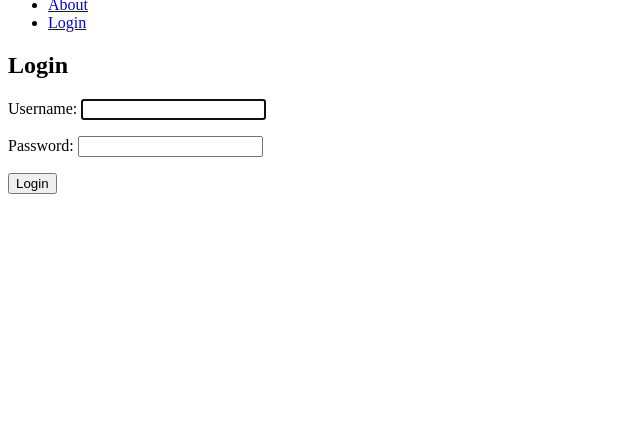
After one commit to YazeedAsaad1/capstone-, a Django app: page /accounts/login/ in a window 1280 px wide. The commit adds this page. Shown: the part 332-766 px from the top of the page, without its empty margins (0-640 px from the left). Run offline with Django 5.2, Linux system fonts and the light colour scheme.

Commit message:
done with the login

```diff
--- a/main_app/models.py
+++ b/main_app/models.py
@@ -1,11 +1,13 @@
 from django.db import models
 from django.urls import reverse
+from django.contrib.auth.models import User
 
 class List(models.Model):
     task = models.CharField(max_length=100)
     date = models.DateTimeField()
     description = models.TextField(max_length=250)
     is_complete = models.BooleanField(default=False)
+    user = models.ForeignKey(User, on_delete=models.CASCADE)
 
     def __str__(self):
         return self.task
--- a/main_app/templates/base.html
+++ b/main_app/templates/base.html
@@ -18,9 +18,20 @@
       </div>
       <nav>
         <ul>
+            {% if user.is_authenticated %}
             <li><a href="{% url 'list' %}">My List</a></li>
+            <li><a href="{% url 'create' %}">Create a task</a></li>
             <li><a href="{% url 'about' %}">About</a></li>
-            <li><a href="{% url 'create' %}">Create a task</a></li>
+            <li>
+                <form id="logout-form" method="post" action="{% url 'logout' %}">
+                {% csrf_token %}
+                <button type="submit">Log out</button>
+                </form>
+            </li>
+            {% else %}
+            <li><a href="{% url 'about' %}">About</a></li>
+            <li><a href="{% url 'home' %}">Login</a></li>
+            {% endif %}
         </ul>
       </nav>
     </header>
--- /dev/null
+++ b/main_app/templates/home.html
@@ -0,0 +1,16 @@
+{% extends 'base.html' %}
+
+{% block content %}
+
+{% if not user.is_authenticated %}
+  <section>
+    <form action="{% url 'home' %}" method="post" class="login">
+      <h1>Login</h1>
+      {% csrf_token %} {{ form.as_p }}
+      <input type="hidden" name="next" value="{{ next }}" />
+      <button type="submit" class="btn submit">Login</button>
+    </form>
+  </section>
+{% endif %}
+
+{% endblock %}
--- a/main_app/urls.py
+++ b/main_app/urls.py
@@ -8,4 +8,5 @@ urlpatterns = [
     path('create/', views.TaskCreate.as_view(), name='create'),
     path('<int:pk>/update/', views.TasktUpdate.as_view(), name='task-update'),
     path('<int:pk>/delete/', views.TaskDelete.as_view(), name='task-delete'),
+    path('accounts/login/', views.Home.as_view(), name='home'),
 ]
--- a/main_app/views.py
+++ b/main_app/views.py
@@ -1,6 +1,7 @@
 from django.shortcuts import render
 from django.views.generic.edit import CreateView, UpdateView, DeleteView
 from .models import List
+from django.contrib.auth.views import LoginView
 
 # Define the home view function
 def about(request):
@@ -18,6 +19,10 @@ class TaskCreate(CreateView):
     model = List
     fields = '__all__'
 
+    def form_valid(self, form):
+        form.instance.user = self.request.user
+        return super().form_valid(form)
+
 class TasktUpdate(UpdateView):
     model = List
     fields = ['task', 'date', 'description', 'is_complete']
@@ -25,3 +30,6 @@ class TasktUpdate(UpdateView):
 class TaskDelete(DeleteView):
     model = List
     success_url = '/'
+
+class Home(LoginView):
+    template_name = 'home.html'
--- a/to_do_list/settings.py
+++ b/to_do_list/settings.py
@@ -120,4 +120,8 @@ STATIC_URL = 'static/'
 # Default primary key field type
 # https://docs.djangoproject.com/en/5.2/ref/settings/#default-auto-field
 
+LOGIN_REDIRECT_URL = 'list'
+
+LOGOUT_REDIRECT_URL = 'home'
+
 DEFAULT_AUTO_FIELD = 'django.db.models.BigAutoField'
--- a/to_do_list/urls.py
+++ b/to_do_list/urls.py
@@ -22,4 +22,5 @@ from django.urls import path, include
 urlpatterns = [
     path('admin/', admin.site.urls),
     path('', include('main_app.urls')),
+    path('accounts/', include('django.contrib.auth.urls')),
 ]
```
Also changed, not shown: main_app/migrations/0002_list_user.py (added), 1 other file.
